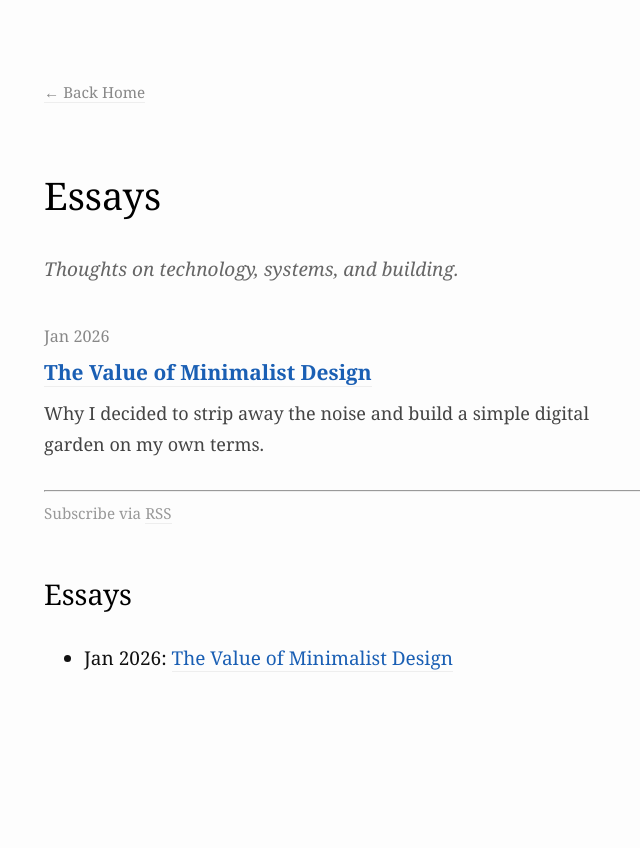
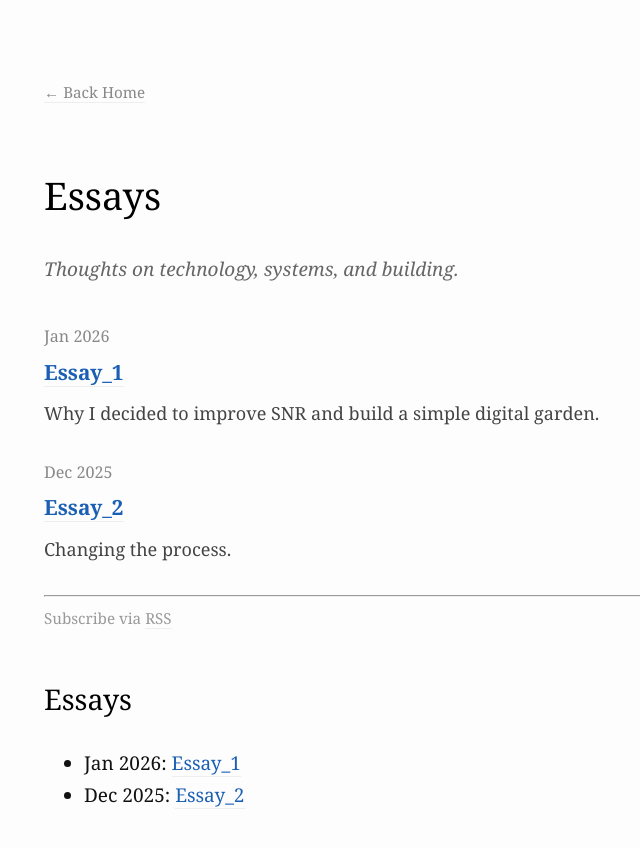
Before and after one commit to saurabhshrivastava1/saurabhshrivastava1.github.io, a Jekyll site: the page built from essays.markdown, in a window 1280 px wide. Shown: the top 848 px of the page, without its empty margins (276-916 px from the left). Built offline with Jekyll 4.4.1, drawn with Linux system fonts in a browser that asks for light colours.

```diff
--- a/essays.markdown
+++ b/essays.markdown
@@ -20,8 +20,13 @@ title: Essays
     <ul style="list-style-type: none; padding-left: 0;">
         <li style="margin-bottom: 30px;">
             <span style="color: #888; font-size: 0.85em; display: block; margin-bottom: 4px;">Jan 2026</span>
-            <a href="{{ '/essays/first-essay' | relative_url }}" style="font-weight: bold; font-size: 1.1em;">The Value of Minimalist Design</a>
-            <p style="margin-top: 8px; font-size: 0.95em; color: #444;">Why I decided to strip away the noise and build a simple digital garden on my own terms.</p>
+            <a href="{{ '/essays/first-essay' | relative_url }}" style="font-weight: bold; font-size: 1.1em;">Essay_1</a>
+            <p style="margin-top: 8px; font-size: 0.95em; color: #444;">Why I decided to improve SNR and build a simple digital garden.</p>
+        </li>
+        <li style="margin-bottom: 30px;">
+            <span style="color: #888; font-size: 0.85em; display: block; margin-bottom: 4px;">Dec 2025</span>
+            <a href="{{ '/essays/first-essay' | relative_url }}" style="font-weight: bold; font-size: 1.1em;">Essay_2</a>
+            <p style="margin-top: 8px; font-size: 0.95em; color: #444;">Changing the process.</p>
         </li>
 
         </ul>
@@ -34,7 +39,8 @@ title: Essays
 <div id="content">
     <h2>Essays</h2>
     <ul>
-        <li>Jan 2026: <a href="{{ '/essays/first-essay' | relative_url }}">The Value of Minimalist Design</a></li>
+        <li>Jan 2026: <a href="{{ '/essays/first-essay' | relative_url }}">Essay_1</a></li>
+        <li>Dec 2025: <a href="{{ '/essays/first-essay' | relative_url }}">Essay_2</a></li>
     </ul>
 </div>
 
```
